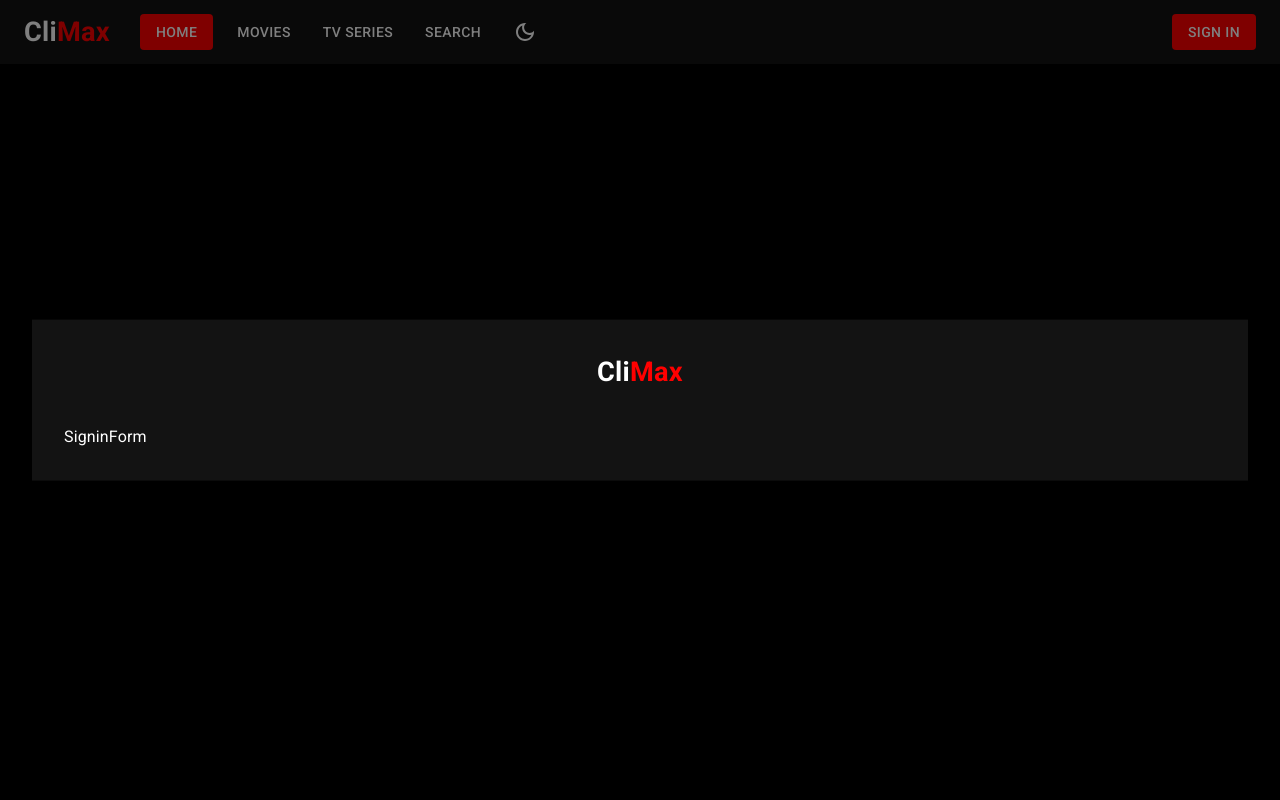
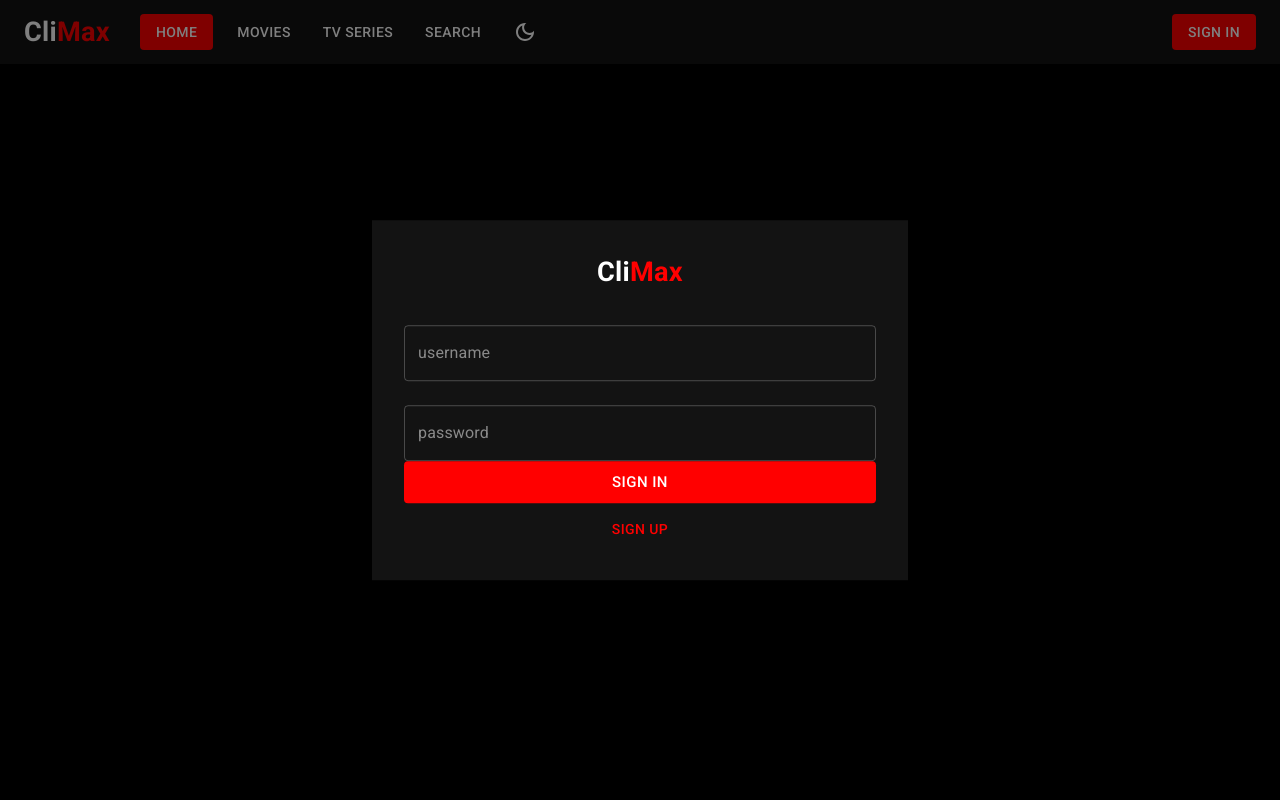
Before and after one commit to cjchika/movie_app, a React (Vite) app in the folder client/: page / in a window 1280 px wide. Both pictures are taken after a click on the button "SIGN IN". Shown: the top 800 px of the page. Built offline with nearby package versions, Linux system fonts and the light colour scheme.

Commit message:
Client Auth

```diff
--- a/client/src/components/common/AuthModal.jsx
+++ b/client/src/components/common/AuthModal.jsx
@@ -33,7 +33,7 @@ const AuthModal = () => {
           left: "50%",
           transform: "translate(-50%, -50%)",
           width: "100%",
-          maxWidth: "600%",
+          maxWidth: "600px",
           padding: 4,
           outline: "none",
         }}
--- a/client/src/components/common/SigninForm.jsx
+++ b/client/src/components/common/SigninForm.jsx
@@ -11,8 +11,88 @@ import { setUser } from "../../redux/features/userSlice";
 
 const SigninForm = ({ switchAuthState }) => {
   const dispatch = useDispatch();
+  const [isLoadingRequest, setIsLoadingRequest] = useState(false);
+  const [errorMessage, setErrorMessage] = useState();
 
-  return <div>SigninForm</div>;
+  const signinForm = useFormik({
+    initialValues: {
+      password: "",
+      username: "",
+    },
+    validationSchema: Yup.object({
+      username: Yup.string()
+        .min(8, "username minimum 8 characters")
+        .required("username is required"),
+      password: Yup.string()
+        .min(8, "password minimum 8 characters")
+        .required("password is required"),
+    }),
+    onSubmit: async (values) => {
+      setErrorMessage(undefined);
+      setIsLoadingRequest(true);
+      const { response, err } = await userApi.signin(values);
+      setIsLoadingRequest(false);
+
+      if (response) {
+        signinForm.resetForm();
+        dispatch(setUser(response));
+        dispatch(setAuthModalOpen(false));
+        toast.success("Sign in successful");
+      }
+
+      if (err) setErrorMessage(err.message);
+    },
+  });
+
+  return (
+    <Box component="form" onSubmit={signinForm.handleSubmit}>
+      <Stack spacing={3}>
+        <TextField
+          type="text"
+          placeholder="username"
+          name="username"
+          fullWidth
+          value={signinForm.values.username}
+          onChange={signinForm.handleChange}
+          color="success"
+          error={
+            signinForm.touched.username &&
+            signinForm.errors.username !== undefined
+          }
+          helperText={signinForm.touched.username && signinForm.errors.username}
+        />
+        <TextField
+          type="password"
+          placeholder="password"
+          name="password"
+          fullWidth
+          value={signinForm.values.password}
+          onChange={signinForm.handleChange}
+          color="success"
+          error={
+            signinForm.touched.password &&
+            signinForm.errors.password !== undefined
+          }
+          helperpassword={
+            signinForm.touched.password && signinForm.errors.password
+          }
+        />
+      </Stack>
+      <LoadingButton
+        type="submit"
+        fullWidth
+        size="large"
+        variant="contained"
+        sx={{ marginT: 4 }}
+        loading={isLoadingRequest}
+      >
+        Sign in
+      </LoadingButton>
+      <Button fullWidth sx={{ marginTop: 1 }} onClick={() => switchAuthState()}>
+        Sign up
+      </Button>
+    </Box>
+  );
 };
 
 export default SigninForm;
```
